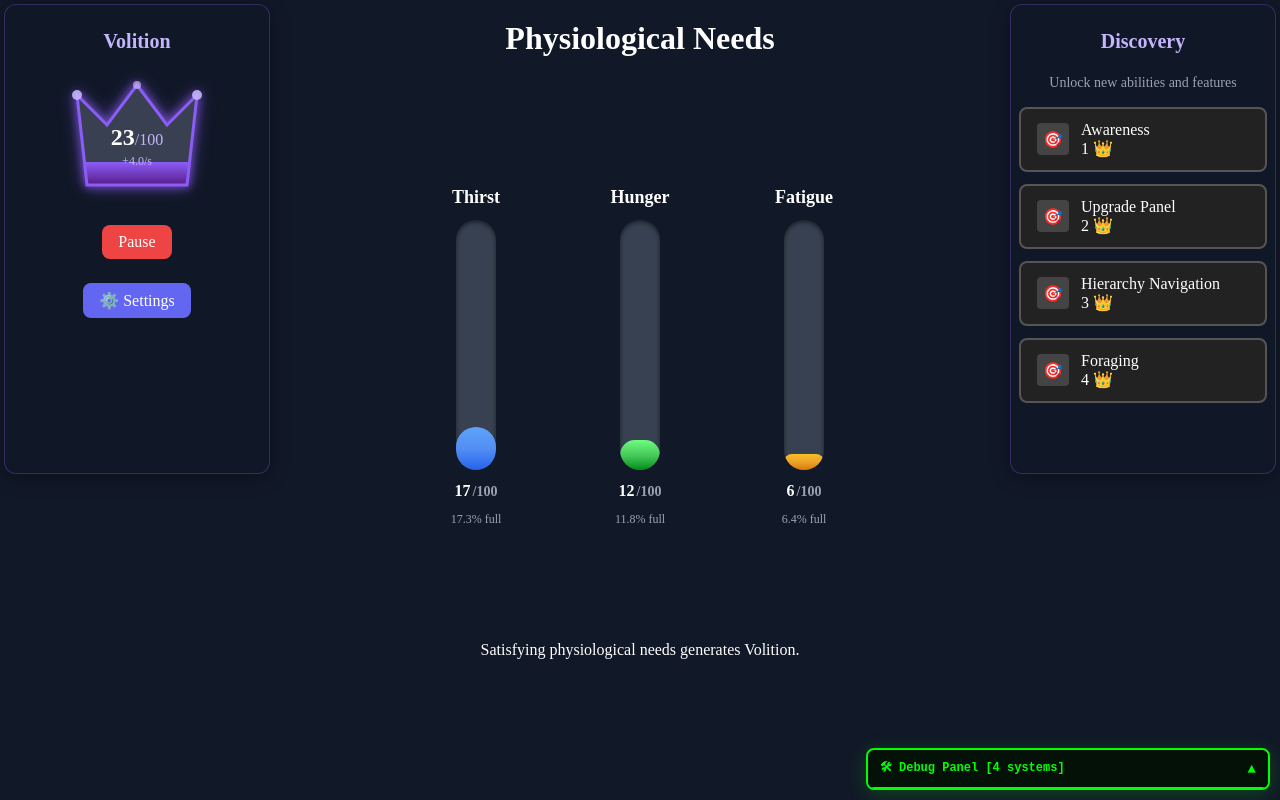
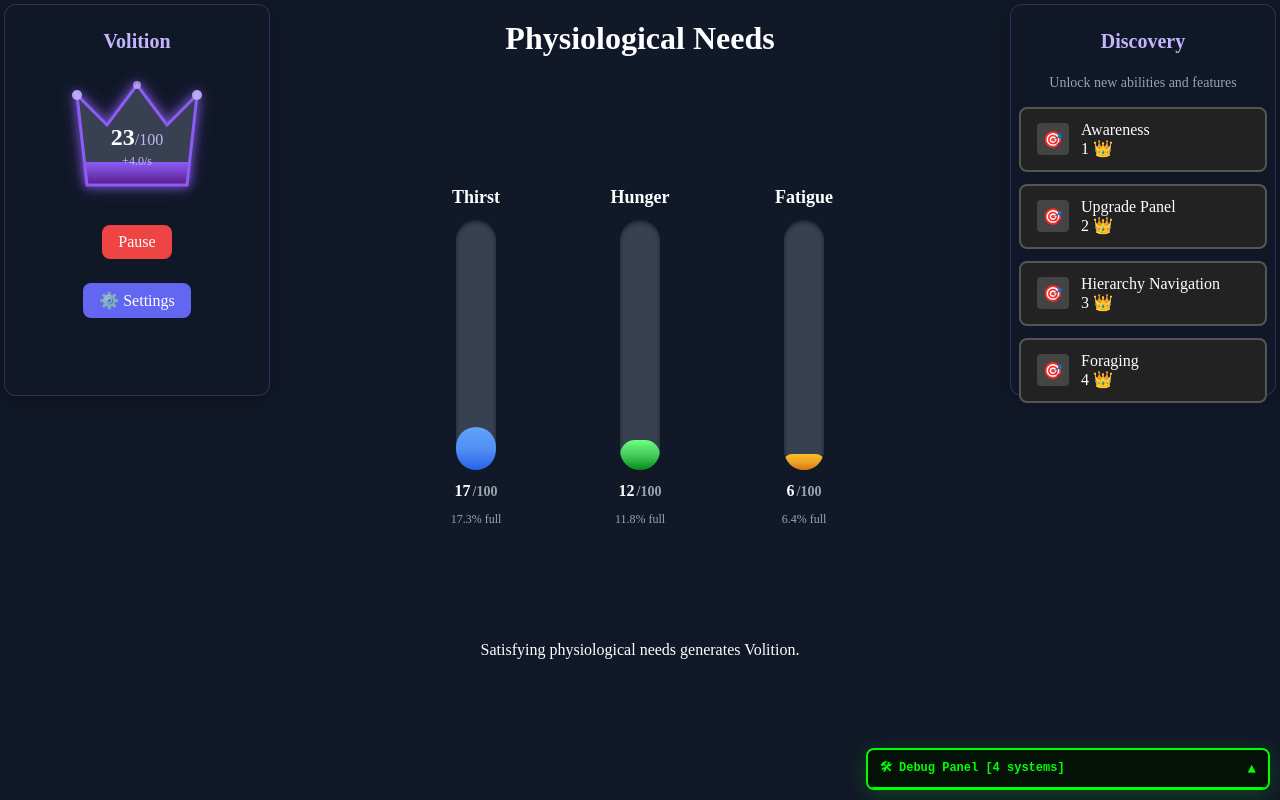
Before and after one commit to BMorin87/delta-drive, a React (Vite) app: page / in a window 1280 px wide. Built offline with nearby package versions, Linux system fonts and the light colour scheme.

Commit message:
Grid rows are set to 50% on wide screens

```diff
--- a/src/styles/DeltaGame.css
+++ b/src/styles/DeltaGame.css
@@ -19,7 +19,7 @@
     grid-template-areas:
       "volition tier discovery"
       "nav tier .";
-    grid-template-rows: auto auto;
+    grid-template-rows: 50% 50%;
     grid-template-columns: 17rem auto 17rem;
   }
 }
```
